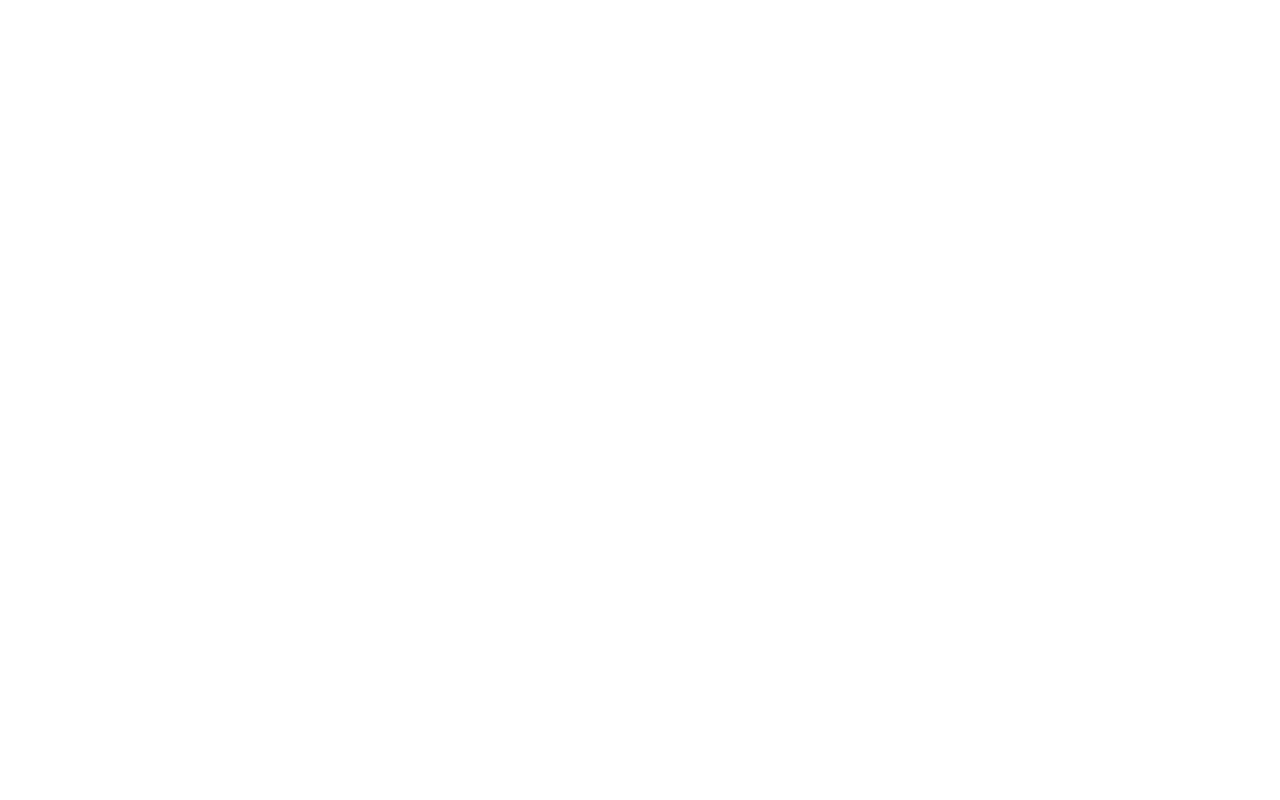
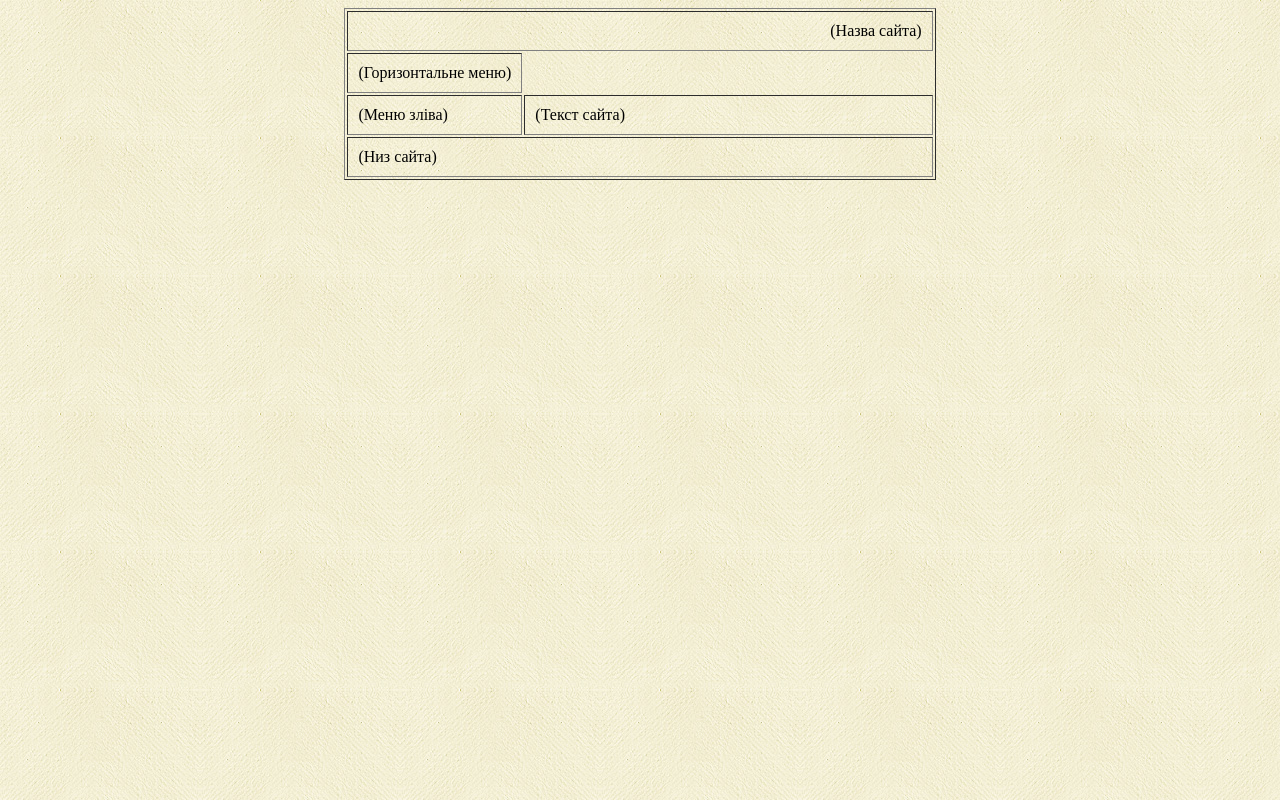
Before and after one commit to kuldud3/kuldud3.github.io, a plain HTML site: page index.html in a window 1280 px wide. Drawn offline with Linux system fonts and the light colour scheme.

Commit message:
03 - Створив каркас сайта

```diff
--- a/index.html
+++ b/index.html
@@ -4,7 +4,23 @@
 	<title>Сайт web-студії "Web-DECO"</title>
   </HEAD>
   <BODY>
-  <BODY background="Pictures/bg.jpg">
-
+  <BODY background="images/bg.jpg">
+  <!-- ========================= Каркас сайта ========================= -->
+   <table border="1" align="center" cellpadding="10" >
+      <tr>
+	      <td colspan="2" heigh="150" align="right">(Назва сайта)</td>
+	  </tr>
+      <tr>
+          <td cosplan="2">(Горизонтальне меню)</td>
+	  </tr>
+	  <tr>
+	      <td width="30%" valign="top" >(Меню зліва)</td>
+		  <td width="70%">(Текст сайта)</td>
+	  </tr>
+	  <tr>
+	    <td colspan="2" valign+"middle" heigh="90">(Низ сайта)</td>
+	  </tr>
+   </table>
+  <!-- ================================================================ -->
   </BODY>
 </HTML>
```
Also changed, not shown: images/bg.jpg (added).
